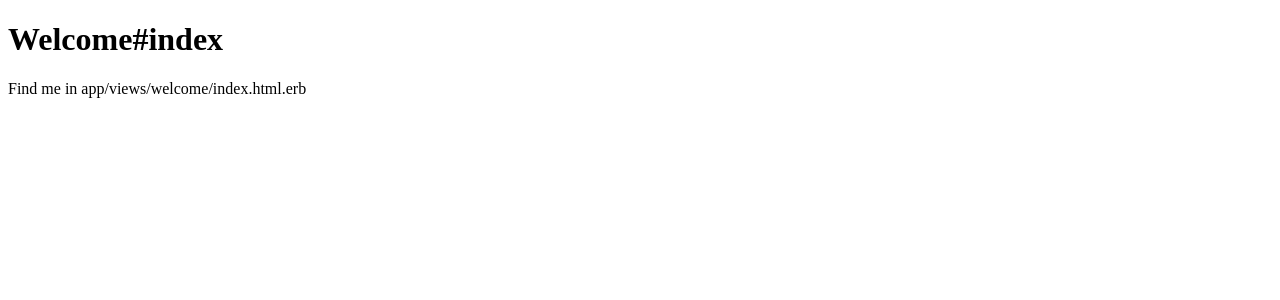
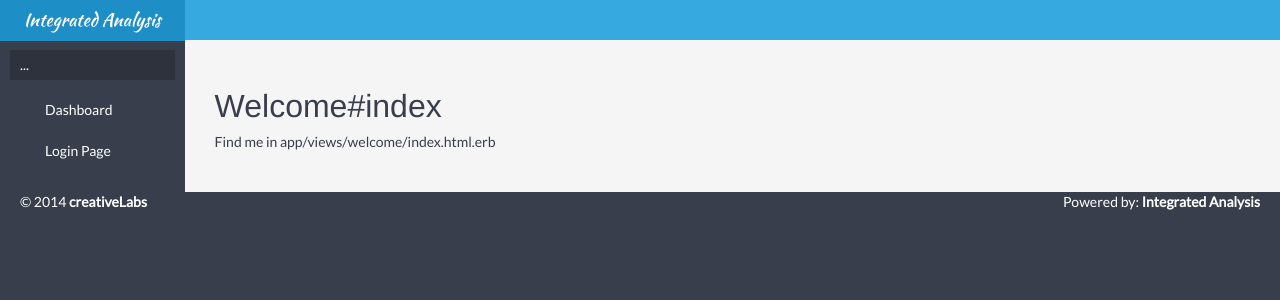
Before and after one commit to arvindmehra/integrated_analysis, a Rails app: page / in a window 1280 px wide. Shown: the top 300 px of the page. Run offline with Rails 7, Linux system fonts and the light colour scheme; style sheets or scripts are compiled from the project's sources; some libraries are stand-ins or nearby versions.

Commit message:
now layout is fix

```diff
--- a/app/assets/stylesheets/application.css
+++ b/app/assets/stylesheets/application.css
@@ -8,6 +8,9 @@
  * You're free to add application-wide styles to this file and they'll appear at the top of the
  * compiled file, but it's generally better to create a new file per style scope.
  *
+ *= require bootstrap.min
+ *= require style.min
+ *= require retina.min
  *= require_self
  *= require_tree .
  */
--- a/app/controllers/welcome_controller.rb
+++ b/app/controllers/welcome_controller.rb
@@ -1,4 +1,7 @@
 class WelcomeController < ApplicationController
+
   def index
+
   end
+
 end
--- a/app/views/layouts/application.html.erb
+++ b/app/views/layouts/application.html.erb
@@ -1,14 +1,80 @@
 <!DOCTYPE html>
-<html>
+<html lang="en">
 <head>
-  <title>IntegratedAnalysis</title>
-  <%= stylesheet_link_tag    "application", media: "all", "data-turbolinks-track" => true %>
-  <%= javascript_include_tag "application", "data-turbolinks-track" => true %>
-  <%= csrf_meta_tags %>
+
+  <!-- start: Meta -->
+  <meta charset="utf-8">
+  <title>Integrated Analysis</title>
+  <!-- start: Mobile Specific -->
+  <meta name="viewport" content="width=device-width, initial-scale=1">
+  <!-- end: Mobile Specific -->
+
+  <!-- start: CSS -->
+  <%= stylesheet_link_tag 'application' %>
+  <!-- end: CSS -->
+  <!-- The HTML5 shim, for IE6-8 support of HTML5 elements -->
+  <!--[if lt IE 9]>
+     <script src="http://html5shim.googlecode.com/svn/trunk/html5.js"></script>
+    <script src="assets/js/respond.min.js"></script>
+    <script src="assets/css/ie6-8.css"></script>
+  <![endif]-->
+
+  <!-- start: Favicon and Touch Icons -->
+  <link rel="apple-touch-icon-precomposed" sizes="144x144" href="assets/ico/apple-touch-icon-144-precomposed.png">
+  <link rel="apple-touch-icon-precomposed" sizes="114x114" href="assets/ico/apple-touch-icon-114-precomposed.png">
+  <link rel="apple-touch-icon-precomposed" sizes="72x72" href="assets/ico/apple-touch-icon-72-precomposed.png">
+  <link rel="apple-touch-icon-precomposed" href="http://localhost:8888/bootstrap/simpliq2/ico/apple-touch-icon-57-precomposed.png">
+  <link rel="shortcut icon" href="http://localhost:8888/bootstrap/simpliq2/ico/favicon.png">
+  <!-- end: Favicon and Touch Icons -->
+
 </head>
 <body>
+  <header class="navbar">
+    <div class="container">
+      <button class="navbar-toggle" type="button" data-toggle="collapse" data-target=".sidebar-nav.nav-collapse">
+        <span class="icon-bar"></span>
+        <span class="icon-bar"></span>
+        <span class="icon-bar"></span>
+      </button>
+      <a id="main-menu-toggle" class="hidden-xs open"><i class="icon-reorder"></i></a>
+        <a class="navbar-brand col-lg-2 col-sm-1 col-xs-12" href="index.html"><span>Integrated Analysis</span></a>
+      <!-- start: Header Menu -->
+      <div class="nav-no-collapse header-nav">
+        <ul class="nav navbar-nav pull-right">
+        </ul>
+      </div>
+      <!-- end: Header Menu -->
 
-<%= yield %>
+    </div>
+  </header>
+  <div class="container">
+    <div class="row">
 
-</body>
+      <!-- start: Main Menu -->
+      <div id="sidebar-left" class="col-lg-2 col-sm-1">
+
+        <input type="text" class="search hidden-sm" placeholder="..." />
+
+        <div class="nav-collapse sidebar-nav collapse navbar-collapse bs-navbar-collapse">
+          <ul class="nav nav-tabs nav-stacked main-menu">
+            <li><a href="index.html"><i class="icon-bar-chart"></i><span class="hidden-sm"> Dashboard</span></a></li>
+            <li><a href="login.html"><i class="icon-lock"></i><span class="hidden-sm"> Login Page</span></a></li>
+          </ul>
+        </div>
+      </div>
+      <!-- end: Main Menu -->
+
+      <!-- start: Content -->
+      <div id="content" class="col-lg-10 col-sm-11">
+        <%= yield %>
+      </div>
+    <footer>
+    <p>
+      <span style="text-align:left;float:left">&copy; 2014 <a href="http://bootstrapmaster.com" alt="Bootstrap Themes">creativeLabs</a></span>
+      <span class="hidden-phone" style="text-align:right;float:right">Powered by: <a href="http://admintemplates.co" alt="Bootstrap Admin Templates">Integrated Analysis</a></span>
+    </p>
+
+  </footer>
+    <%= javascript_include_tag 'application' %>
+  </body>
 </html>
```
